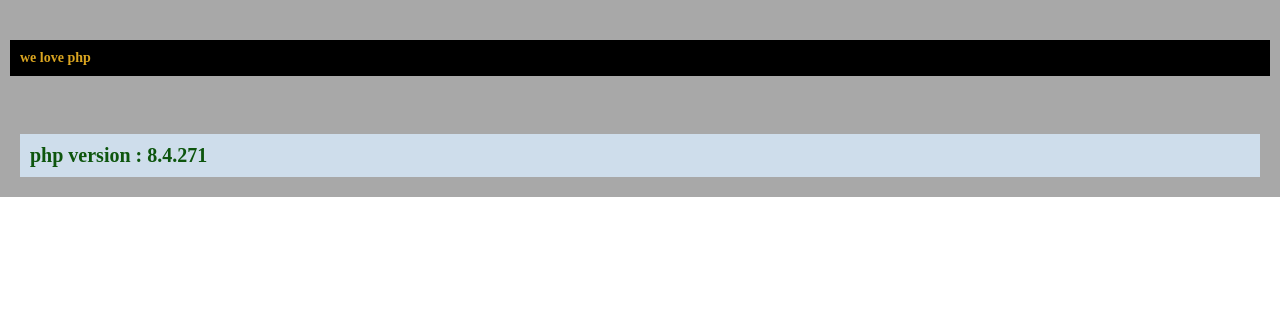
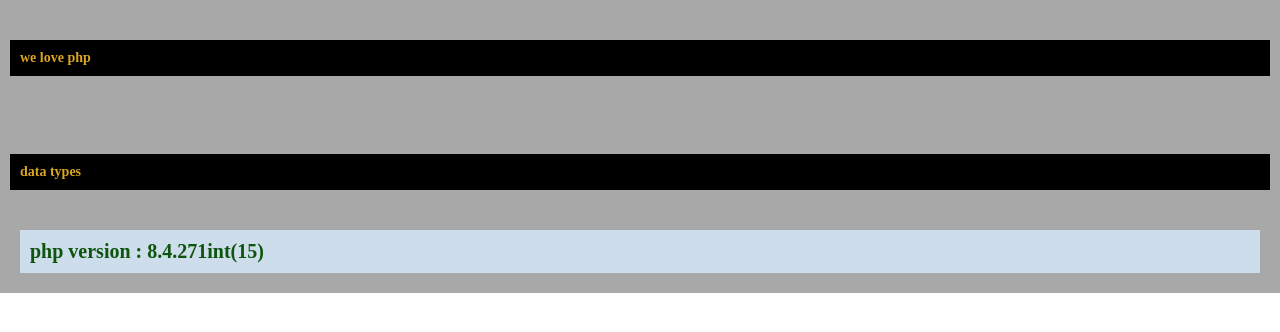
Before and after one commit to Mido-Anwar/elzero-php, a PHP site: page / in a window 1280 px wide. Shown: the top 332 px of the page. Run offline with PHP 8.4, Linux system fonts and the light colour scheme.

Commit message:
data types

```diff
--- a/index.php
+++ b/index.php
@@ -1,4 +1,7 @@
 <?php
+
+declare(strict_types=1);
+
 $courseName = "php with gio";
 
 ?>
@@ -31,10 +34,30 @@ $courseName = "php with gio";
 
         ?>
         <br>
+        <h3>data types</h3>
         <p>
 
             <?=
             print " php version : " . PHP_VERSION;
+
+            // scalar types
+            # int 1,2,3,4,5; not decimal
+            # double 1.5 , 0.5 , -2.4;
+            # bool true 0r false;
+            # string "mido", ""
+
+            //compund types
+            # array - to declare array() , []
+            # object
+            # callble
+            # itrable
+
+            //special types
+            # resources
+            # null
+            // type casting
+            $x = (int) "15r67";
+var_dump($x)
             ?>
         </p>
 
```
